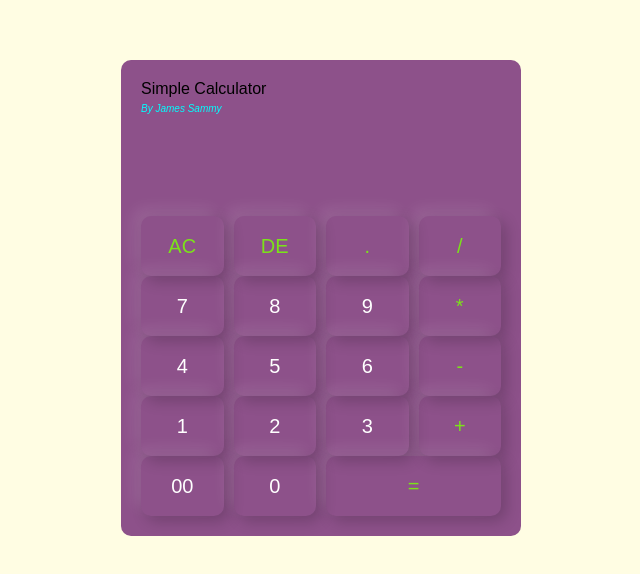
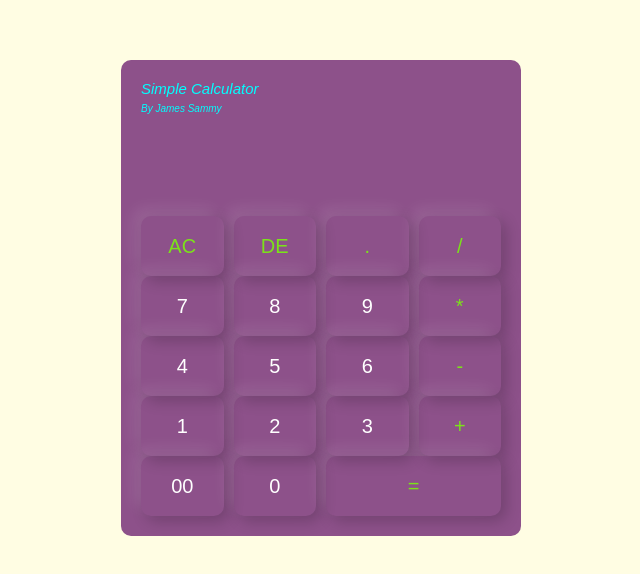
Before and after one commit to Jemwanzs/Simple-Calculator1, a plain HTML site: page index.html in a window 1280 px wide. Shown: the part 102-676 px from the top of the page, without its empty margins (319-959 px from the left). Drawn offline with Linux system fonts and the light colour scheme.

Commit message:
Update style.css

```diff
--- a/style.css
+++ b/style.css
@@ -66,6 +66,12 @@ form input.Operator {
     color: #7be21a;
 }
 
+form .label1 {
+    font-size: 15px;
+    color: aqua;
+    font-style: italic;
+}
+
 form .label {
     font-size: 10px;
     color: aqua;
```
